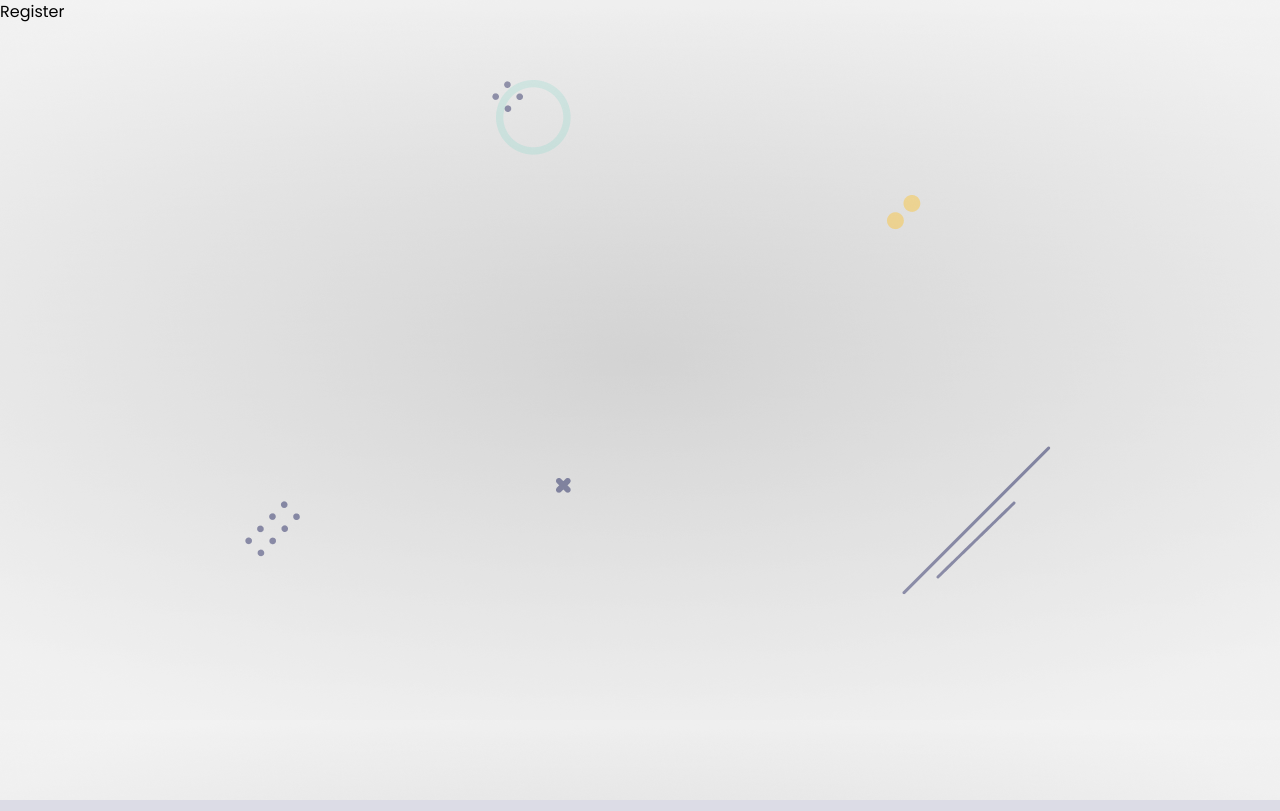
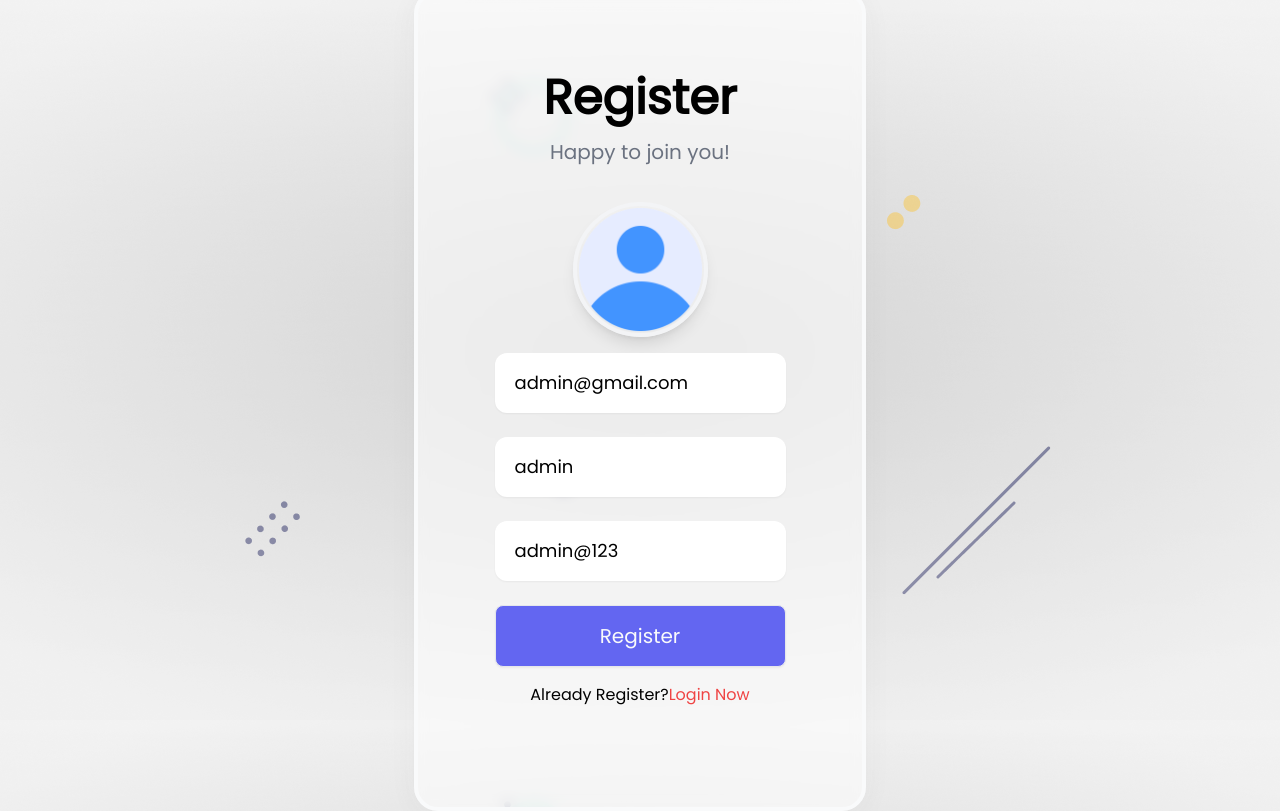
Before and after one commit to abhay-del/mern_login_app, a React (Create React App) app in the folder client/: page /register in a window 1280 px wide. Built offline with nearby package versions, Linux system fonts and the light colour scheme.

Commit message:
1.08.03 mints

```diff
--- a/client/src/components/Recovery.js
+++ b/client/src/components/Recovery.js
@@ -33,20 +33,20 @@ export default function Recovery(){
                     </span>
                 </div>
                 <form className="py-20" onSubmit={formik.handleSubmit}>
-                    <div className="textbox flex flex-col items-center" >
-                        <span className='py-4 text-sm text-left text-gray-500'>
-                            Enter 6 digit OTP sent to your email address.
-                        </span>
-                        <input {...formik.getFieldProps('password')} className={styles.textbox} type="text" placeholder='Password' style={{marginBottom:'10px'}} />
-                        <button className={styles.btn} type='submit'>Sign Up</button>
+                    <div className="textbox flex flex-col items-center gap-6" >
+                        <div className='input text-center'>
+                            <span className='py-4 text-sm text-left text-gray-500'>
+                                Enter 6 digit OTP sent to your email address.
+                            </span>
+                            <input className={styles.textbox} type="number" placeholder='OTP' style={{marginBottom:'10px'}} />
+                        </div>
+                        <button className={styles.btn} type='submit'>Recover</button>
                     </div>
 
                     <div className="text-center py-4">
                         <span className='text-grey-500'>
-                            Forgot Password?
-                            <u>
-                                <Link className='text-red-500' to="/register">Recover Now!</Link>
-                            </u>
+                            Can't get OTP?
+                            <button className='text-red-500'>Resend</button>
                         </span>
                     </div>
                 </form>
--- a/client/src/components/Register.js
+++ b/client/src/components/Register.js
@@ -1,7 +1,73 @@
-import React from 'react'
+import React, { useState } from 'react'
+import {Link} from 'react-router-dom'
+import avatar from '../assets/profile.png';
+import { Toaster } from 'react-hot-toast';
+import { useFormik } from 'formik';
+import { passwordValidate } from '../helper/validate';
+import convertToBase64 from '../helper/convert';
+
+import styles from '../styles/Username.module.css'
 
 export default function Register(){
+
+    const [file,setFile] = useState()
+
+    const formik = useFormik({
+        initialValues : {
+            email : 'admin@gmail.com',
+            username : 'admin',
+            password : 'admin@123'
+        },
+        validate : passwordValidate,
+        validateOnBlur : false,
+        validateOnChange : false,
+        onSubmit : async values => {
+            values = await Object.assign(values, {profile : file || ''})
+            console.log(values);
+        }
+    })
+
+    /** formik doesn't support file upload so we need to create this handler */
+    const onUpload = async e => {
+        const base64 = await convertToBase64(e.target.files[0]);
+        setFile(base64);
+    }
+
+
     return (
-        <div>Register</div>
+       <div className='container mx-auto'>
+        <Toaster position='top-center' reverseOrder={false}></Toaster>
+        <div className='flex justify-center items-center h-screen'>
+            <div className={styles.glass}>
+                <div className="title flex flex-col items-center">
+                    <h4 className='text-5xl font-bold'>Register</h4>
+                    <span className="py-4 text-xl w-2/3 text-center text-gray-500">
+                        Happy to join you!
+                    </span>
+                </div>
+                <form className="py-1" onSubmit={formik.handleSubmit}>
+                    <div className="profile flex justify-center py-4">
+                        <label htmlFor='profile'>
+                            <img src={file || avatar} className={styles.profile_img} alt="avatar" />
+                        </label>
+                        <input onChange={onUpload} type="file" id="profile" name='profile'/>
+                    </div>
+                    <div className="textbox flex flex-col items-center gap-6">
+                        <input {...formik.getFieldProps('email')} className={styles.textbox} type="text" placeholder='Email*'/>
+                        <input {...formik.getFieldProps('username')} className={styles.textbox} type="text" placeholder='Username*'/>
+                        <input {...formik.getFieldProps('password')} className={styles.textbox} type="text" placeholder='Password'/>
+                        <button className={styles.btn} type='submit'>Register</button>
+                    </div>
+
+                    <div className="text-center py-4">
+                        <span className='text-grey-500'>
+                            Already Register?
+                                <Link className='text-red-500' to="/">Login Now</Link>
+                        </span>
+                    </div>
+                </form>
+            </div>
+        </div>
+       </div>
     )
 }
--- a/client/src/components/Reset.js
+++ b/client/src/components/Reset.js
@@ -1,7 +1,47 @@
 import React from 'react'
+import {Link} from 'react-router-dom'
+import avatar from '../assets/profile.png';
+import { Toaster } from 'react-hot-toast';
+import { useFormik } from 'formik';
+import { resetPasswordValidation } from '../helper/validate';
 
-export default function Reset(){
+import styles from '../styles/Username.module.css'
+
+export default function Password(){
+
+    const formik = useFormik({
+        initialValues : {
+            password : 'admin@123',
+            confirm_pwd : 'admin@123'
+        },
+        validate : resetPasswordValidation,
+        validateOnBlur : false,
+        validateOnChange : false,
+        onSubmit : async values => {
+            console.log(values);
+        }
+    })
+
     return (
-        <div>Reset</div>
+       <div className='container mx-auto'>
+        <Toaster position='top-center' reverseOrder={false}></Toaster>
+        <div className='flex justify-center items-center h-screen'>
+            <div className={styles.glass}>
+                <div className="title flex flex-col items-center">
+                    <h4 className='text-5xl font-bold'>Reset</h4>
+                    <span className="py-4 text-xl w-2/3 text-center text-gray-500">
+                        Enter new password.
+                    </span>
+                </div>
+                <form className="py-20" onSubmit={formik.handleSubmit}>
+                    <div className="textbox" style={{display:'flex',flexDirection:'column',alignItems:'center'}}>
+                        <input {...formik.getFieldProps('password')} className={styles.textbox} type="text" placeholder='New Password' style={{marginBottom:'10px'}} />
+                        <input {...formik.getFieldProps('confirm_pwd')} className={styles.textbox} type="text" placeholder='Confirm Password' style={{marginBottom:'10px'}} />
+                        <button className={styles.btn} type='submit'>Reset</button>
+                    </div>
+                </form>
+            </div>
+        </div>
+       </div>
     )
 }
--- /dev/null
+++ b/client/src/helper/convert.js
@@ -0,0 +1,15 @@
+/** image onto base64 */
+export default function convertToBase64(file){
+    return new Promise((resolve,reject) => {
+        const fileReader = new FileReader();
+        fileReader.readAsDataURL(file);
+
+        fileReader.onload = () => {
+            resolve(fileReader.result)
+        }
+
+        fileReader.onerror = (error) => {
+            reject(error)
+        }
+    })
+}
--- a/client/src/helper/validate.js
+++ b/client/src/helper/validate.js
@@ -11,6 +11,19 @@ export async function passwordValidate(values){
     const errors = passwordVerify({}, values);
     return errors;
 }
+
+/** validate reset password */
+export async function resetPasswordValidation(values){
+    const errors = passwordVerify({}, values);
+
+    if(values.password !== values.confirm_pwd){
+        errors.exist = toast.error("Password not match...!");
+    }
+    return errors;
+}
+
+
+/** ****************************************************************** */
 
 /** validate password */
 function passwordVerify(errors = {},values){
--- a/client/src/styles/Username.module.css
+++ b/client/src/styles/Username.module.css
@@ -4,7 +4,7 @@
     box-shadow: 0 4px 30px #4747470b;
     backdrop-filter: blur(7.1px);
     border: 1px solid rgba(255, 255, 255, 0.3);
-    @apply border-4 border-gray-50 shrink-0 h-5/6 w-[30%] rounded-3xl py-20 px-7 min-w-max;
+    @apply border-4 border-gray-50 shrink-0 h-fit w-[30%] rounded-3xl py-20 px-7 min-w-max;
 }
 
 .profile_img{
```
